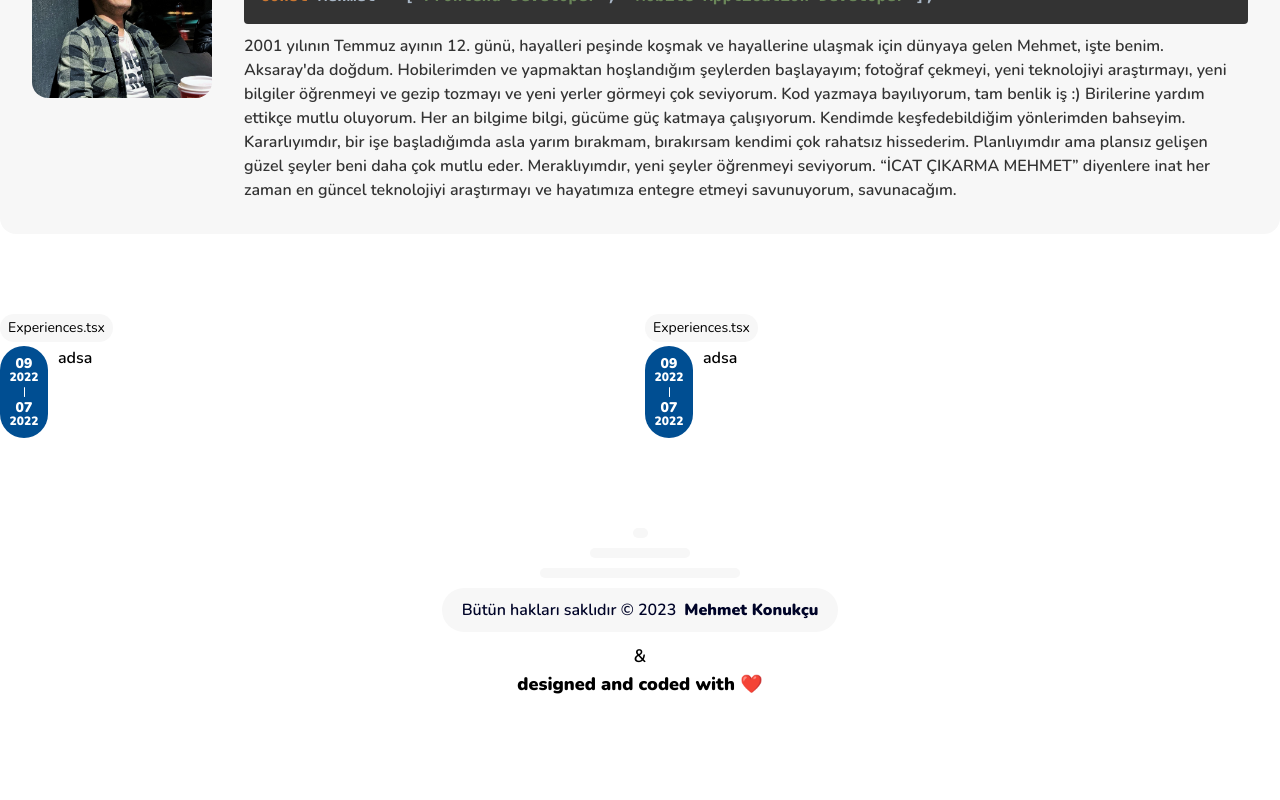
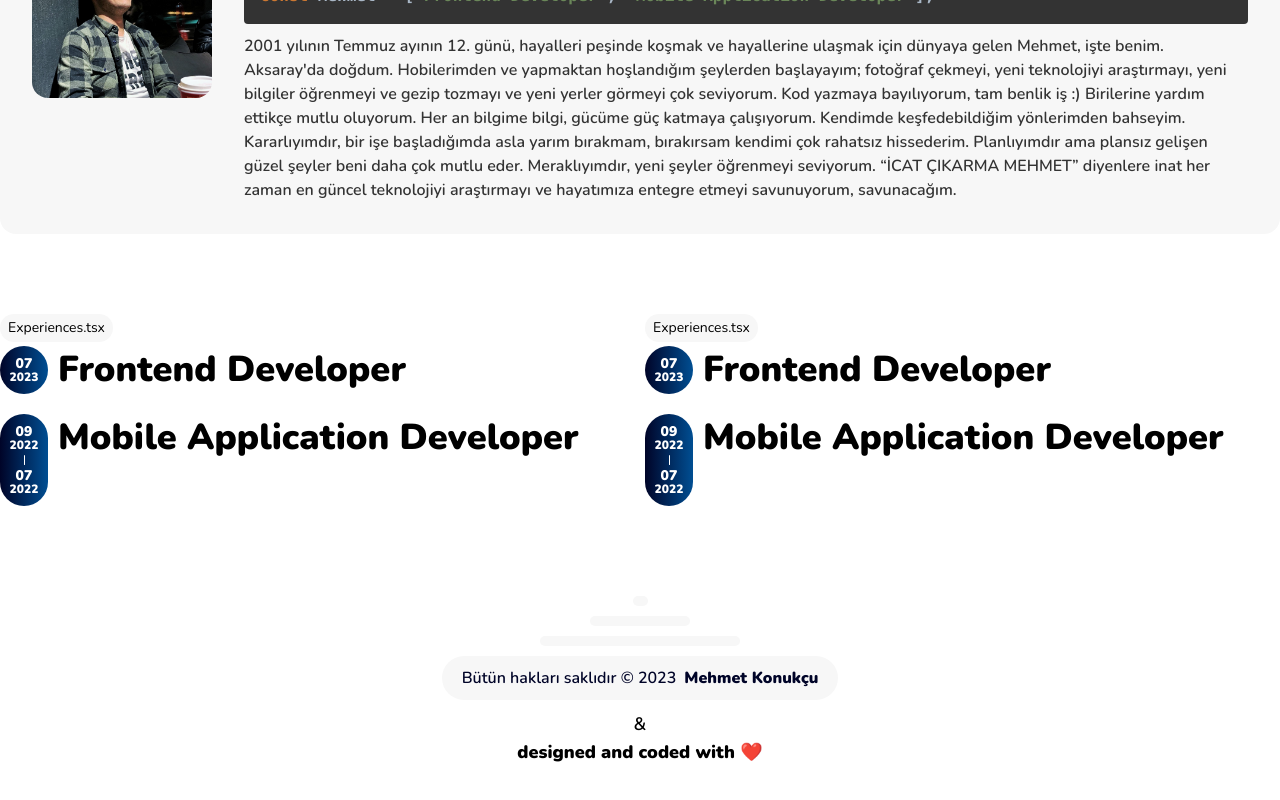
Before and after one commit to mehmetext/konukcudev-next, a Next.js app: page / in a window 1280 px wide. Shown: the part 1026-1826 px from the top of the page. Before the commit the page ends 1804 px from the top, so only its background shows below. Built offline with nearby package versions, Linux system fonts and the light colour scheme.

Commit message:
DateLineBlock title eklendi

```diff
--- a/src/components/molecules/ExperiencesEducation/DateLineBlock.tsx
+++ b/src/components/molecules/ExperiencesEducation/DateLineBlock.tsx
@@ -5,6 +5,7 @@ import DateLineBlockDate from "@/components/atoms/DateLineBlock/DateLineBlockDat
 type Props = {
 	endingDate?: DateLineDateType;
 	startingDate: DateLineDateType;
+	title: string;
 };
 
 type DateLineDateType = {
@@ -12,11 +13,15 @@ type DateLineDateType = {
 	year: string;
 };
 
-export default function DateLineBlock({ endingDate, startingDate }: Props) {
+export default function DateLineBlock({
+	endingDate,
+	startingDate,
+	title,
+}: Props) {
 	return (
 		<div className="flex gap-x-2.5">
 			<div className="flex flex-col gap-y-2.5">
-				<div className="shrink-0 flex flex-col py-2 gap-px bg-primary text-white rounded-full min-w-[48px] items-center justify-center">
+				<div className="shrink-0 flex flex-col py-2 gap-px bg-gradient-to-r from-primary-dark to-primary text-white rounded-full min-w-[48px] items-center justify-center">
 					{endingDate && (
 						<>
 							<DateLineBlockDate
@@ -33,7 +38,9 @@ export default function DateLineBlock({ endingDate, startingDate }: Props) {
 				</div>
 				<div className="w-px flex-1 bg-red-500"></div>
 			</div>
-			<div className="">adsa</div>
+			<div className="flex flex-col gap-[5px]">
+				<div className="text-4xl font-black mt-1">{title}</div>
+			</div>
 		</div>
 	);
 }
--- a/src/components/molecules/ExperiencesEducation/Experiences.tsx
+++ b/src/components/molecules/ExperiencesEducation/Experiences.tsx
@@ -7,8 +7,13 @@ export default function Experiences() {
 		<ComponentNameContainer name="Experiences">
 			<div className="flex flex-col gap-y-2.5">
 				<DateLineBlock
+					startingDate={{ month: "07", year: "2023" }}
+					title="Frontend Developer"
+				/>
+				<DateLineBlock
 					endingDate={{ month: "09", year: "2022" }}
 					startingDate={{ month: "07", year: "2022" }}
+					title="Mobile Application Developer"
 				/>
 			</div>
 		</ComponentNameContainer>
```
